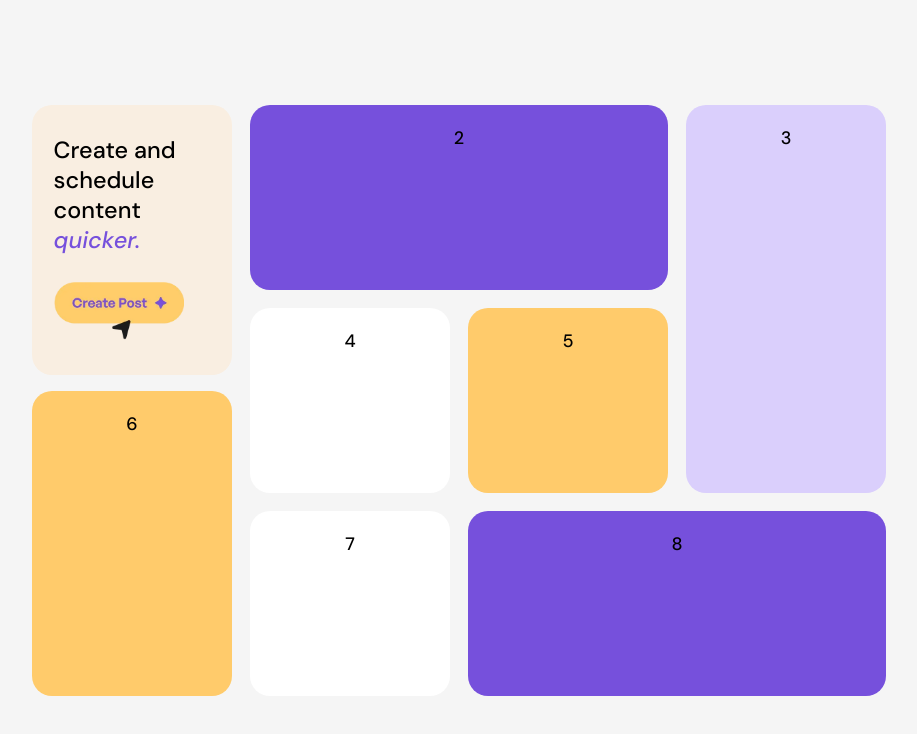
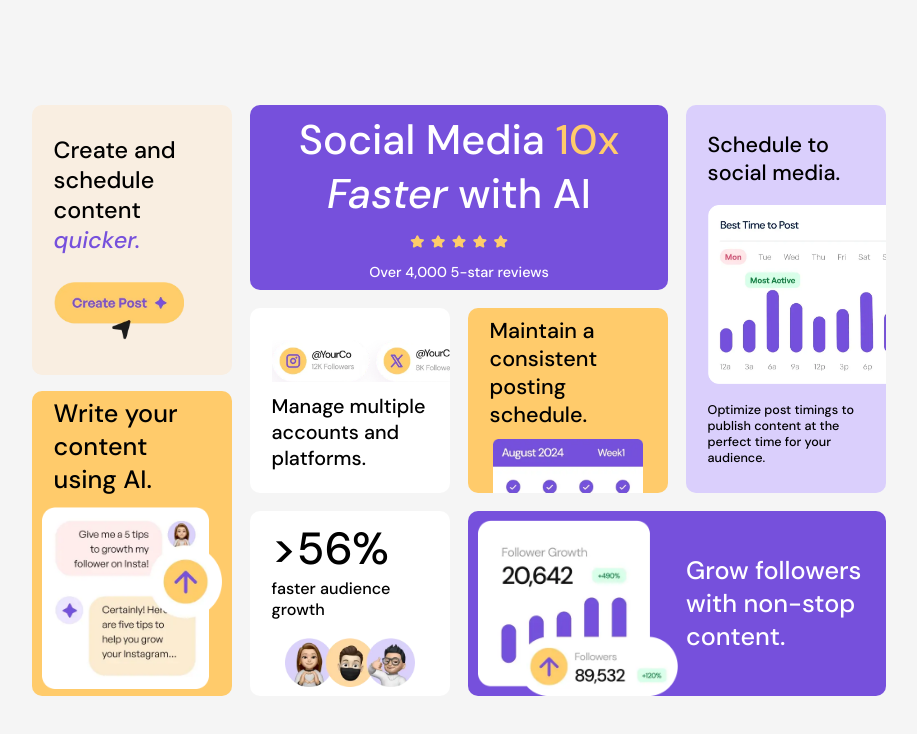
Before and after one commit to Wira-Kusuma/bento-grid-main, a plain HTML site: page index.html in a window 1280 px wide. Shown: the whole page, without its empty margins (181-1098 px from the left). Drawn offline with Linux system fonts and the light colour scheme.

Commit message:
bento desktop done

```diff
--- a/index.html
+++ b/index.html
@@ -22,53 +22,45 @@
     </div>
 
     <div class="card card-2" style="grid-area: card-2;">
-      2
+      <h1>Social Media <span class="s10x">10x</span> <span class="faster">Faster</span> with AI</h1>
+      <img src="assets/images/illustration-five-stars.webp" alt="">
+      <p>Over 4,000 5-star reviews</p>
     </div>
 
     <div class="card card-3" style="grid-area: card-3;">
-      3
+      <p>Schedule to social media.</p>
+      <img src="assets/images/illustration-schedule-posts.webp" alt="">
+      <p>Optimize post timings to publish content at the perfect time for your audience.</p>
     </div>
 
     <div class="card card-4" style="grid-area: card-4;">
-      4
+      <img src="assets/images/illustration-multiple-platforms.webp" alt="">
+      <p>Manage multiple accounts and platforms.</p>
     </div>
 
     <div class="card card-5" style="grid-area: card-5;">
-      5
+      <p>Maintain a consistent posting schedule.</p>
+      <img src="assets/images/illustration-consistent-schedule.webp" alt="">
     </div>
 
     <div class="card card-6" style="grid-area: card-6;">
-      6
+      <p>Write your content using AI.</p>
+      <img src="assets/images/illustration-ai-content.webp" alt="">
     </div>
 
     <div class="card card-7" style="grid-area: card-7;">
-      7
+      <p><span class="pers">>56%</span> faster audience growth</p>
+      <img src="assets/images/illustration-audience-growth.webp" alt="">
     </div>
 
     <div class="card card-8" style="grid-area: card-8;">
-      8
+      <img src="assets/images/illustration-grow-followers.webp" alt="">
+
+      <p>Grow followers with non-stop content.</p>
     </div>
 
   </main>
 
-  <!-- Social Media 10x Faster with AI
-  Over 4,000 5-star reviews
-
-  Manage multiple accounts and platforms.
-
-  Maintain a consistent posting schedule.
-
-  Schedule to social media.
-  Optimize post timings to publish content at the perfect time for your audience.
-
-  Grow followers with non-stop content.
-
-  >56% faster audience growth
-
-
-
-  Write your content using AI.
-   -->
   <!-- <div class="attribution">
     Challenge by <a href="https://www.frontendmentor.io?ref=challenge">Frontend Mentor</a>.
     Coded by <a href="#">Your Name Here</a>.
--- a/style.css
+++ b/style.css
@@ -22,6 +22,8 @@ body {
     background-color: whitesmoke;
 }
 
+img {user-select: none;}
+
 main {
     width: 100%;
     height: 100vh;
@@ -39,13 +41,14 @@ main {
 }
 
 .card {
-    border-radius: 20px;
+    border-radius: 10px;
     width: 100%;
     height: 100%;
     display: flex;
     justify-content: center;
     align-items: start;
     padding: 1.2rem;
+    overflow: hidden;
 }
 
 /* card-1 */
@@ -76,31 +79,163 @@ main {
 
 .card-2 {
     background-color: var(--Purple-500);
+    display: flex;
+    flex-direction: column;
+    color: white;
+    gap: 0.7rem;
 }
+
+.card-2 h1 {
+    font-size: 2.3rem;
+    text-align: center;
+}
+
+.s10x {
+    color: var(--Yellow-500);
+    font-size: 2.3rem;
+}
+
+.faster {
+    font-style: italic;
+    font-size: 2.3rem;
+}
+
+.card-2 img {
+    width: 100px;
+    margin: auto;
+}
+
+.card-2 p {
+    margin: auto;
+    font-size: 0.8rem;
+}
+
+/* card 3 */
 
 .card-3 {
     background-color: var(--Purple-100);
+    display: flex;
+    flex-direction: column;
+    gap: 1rem;
 }
+
+.card-3 p {
+    font-size: 1.2rem;
+}
+
+.card-3 img {
+    width: 200px;
+}
+
+.card-3 p:last-child {
+    font-size: 0.7rem;
+}
+
+/* card 4 */
 
 .card-4 {
     background-color: white;
+    display: flex;
+    flex-direction: column;
 }
+
+.card-4 img {
+    width: 200px;
+    margin: auto;
+}
+
+.card-4 p {
+    font-size: 1.1rem;
+}
+
+/* card 5 */
 
 .card-5 {
     background-color: var(--Yellow-500);
+    display: flex;
+    flex-direction: column;
+    justify-content: center;
+    align-items: center;
 }
+
+.card-5 p {
+    font-size: 1.2rem;
+    position:relative;
+    bottom: -30px;
+}
+
+.card-5 img {
+    width: 150px;
+    position:relative;
+    bottom: -40px;
+}
+
+/* card 6 */
 
 .card-6 {
     height: 305px;
     position: relative;
     top:-120px;
     background-color: var(--Yellow-500);
+    display: flex;
+    flex-direction: column;
+    gap: 0.6rem;
+    justify-content: center;
+    align-items: center;
 }
+
+.card-6 p {
+    font-size: 1.4rem;
+}
+
+.card-6 img {
+    width: 180px;
+}
+
+/* card 7 */
 
 .card-7 {
     background-color: white;
+    display: flex;
+    flex-direction: column;
+    justify-content: center;
+    align-items: center;
+    gap: 1rem;
 }
+
+.card-7 p{
+    font-size: 0.9rem;
+}
+
+.pers {
+    font-size: 2.5rem;
+    text-align: center;
+}
+
+.card-7 img {
+    width: 130px;
+}
+
+/* card 8 */
 
 .card-8 {
     background-color: var(--Purple-500);
+    display: flex;
+    flex-direction: row;
+    justify-content: space-between;
+    align-items: center;
+    gap:1rem;
+    padding: 0;
 }
+
+.card-8 img {
+    width: 200px;
+    position: relative;
+    left: 10px;
+    top: 5px;
+}
+
+.card-8 p {
+    font-size: 1.4rem;
+    color: white;
+}
```
